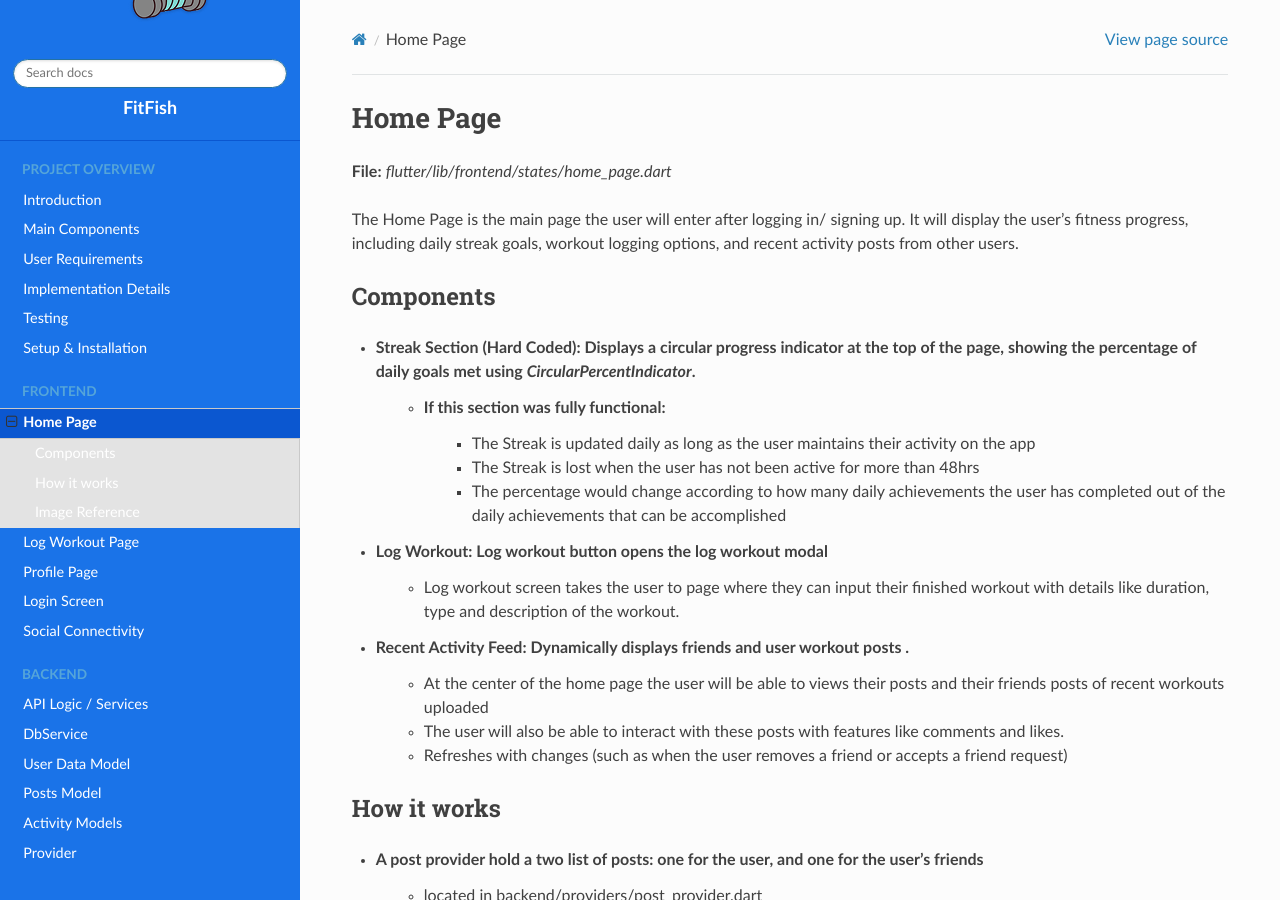
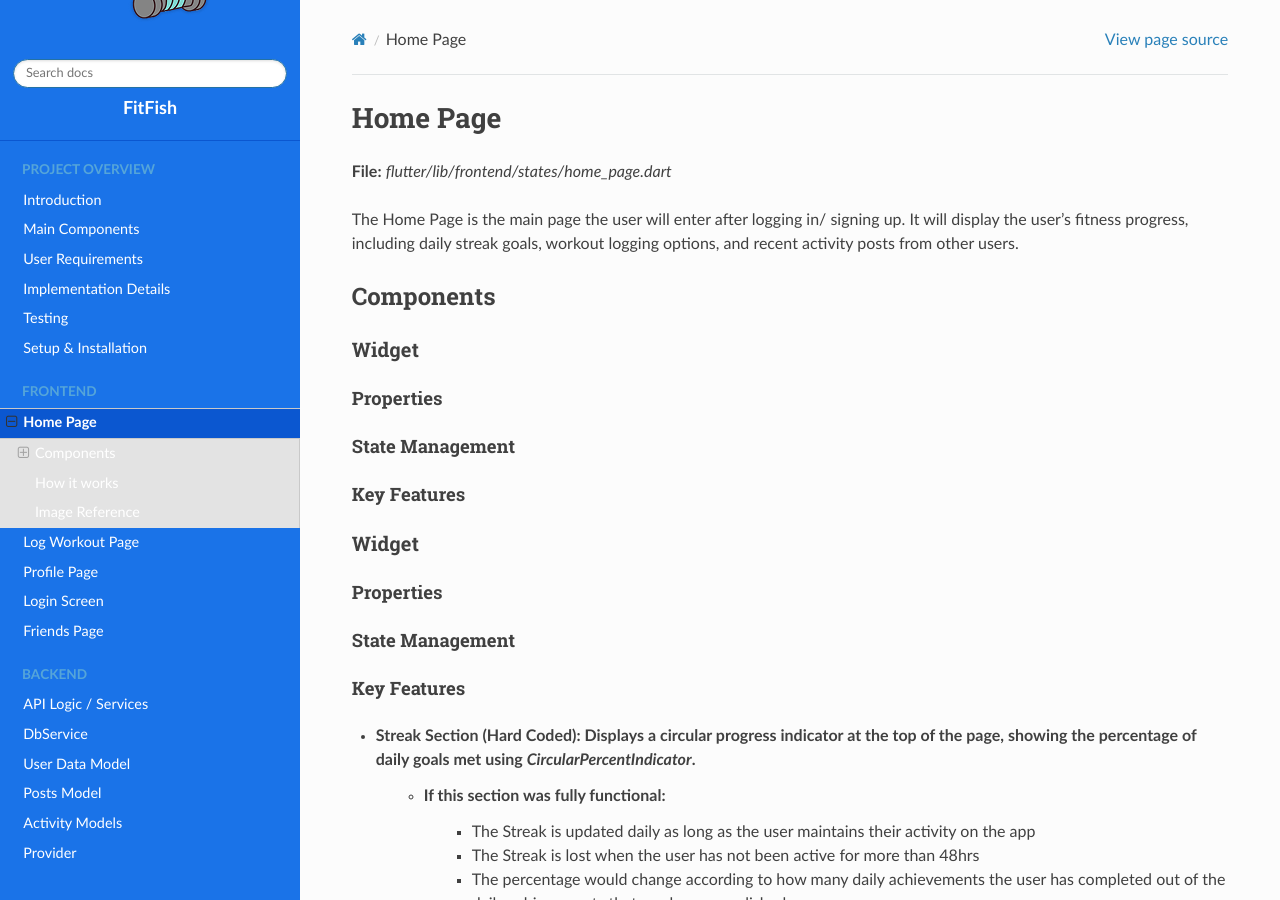
Before and after one commit to 5a-Fitness-App/5a-Code-Documentation, a Sphinx documentation site: the page built from docs/source/frontend/home_page.rst, in a window 1280 px wide and 900 px high. Built offline with Sphinx 7.4.7 and the Read the Docs theme 3.1.0, drawn with Linux system fonts in a browser that asks for light colours; pages that are not in the unit, such as notebooks, are missing from menus.

Commit message:
trying some formattign stuff

```diff
--- a/docs/source/frontend/home_page.rst
+++ b/docs/source/frontend/home_page.rst
@@ -8,7 +8,22 @@
 
 Components
 ----------
-
+Widget
+^^^^^^^^^^^^^^^^^^
+Properties
+~~~~~~~~~~~~~~~~~~~~
+State Management
+~~~~~~~~~~~~~~~~~~~~
+Key Features
+~~~~~~~~~~~~~~~~~~~~
+Widget
+^^^^^^^^^^^^^^^^^^
+Properties
+~~~~~~~~~~~~~~~~~~~~
+State Management
+~~~~~~~~~~~~~~~~~~~~
+Key Features
+~~~~~~~~~~~~~~~~~~~~
 - **Streak Section (Hard Coded):** Displays a circular progress indicator at the top of the page, showing the percentage of daily goals met using `CircularPercentIndicator`.
     - If this section was fully functional:
         - The Streak is updated daily as long as the user maintains their activity on the app
```
Also changed, not shown: docs/source/frontend/friends_page.rst (+53 -7 lines), docs/source/frontend/log_workout_page.rst (+13 -0 lines).
